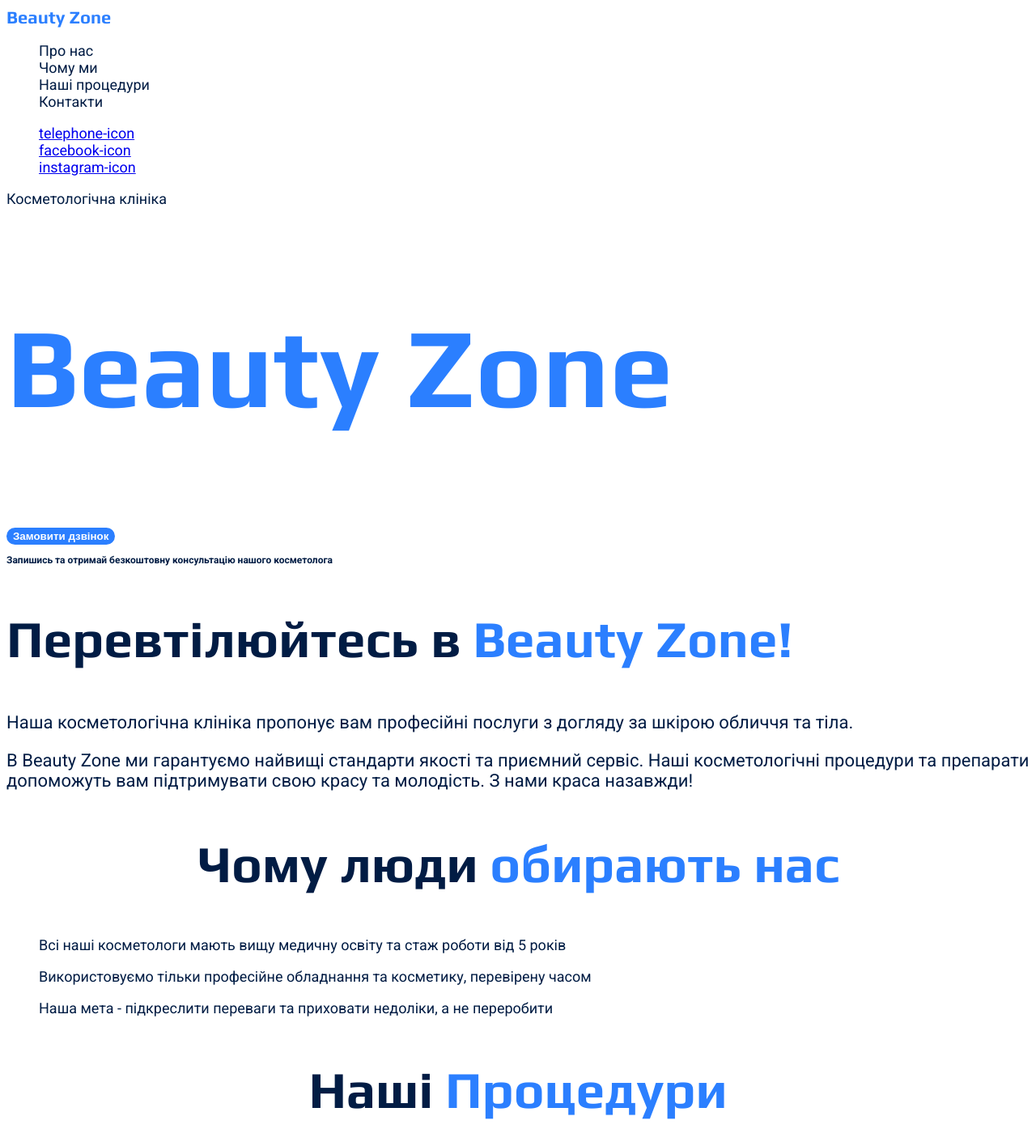
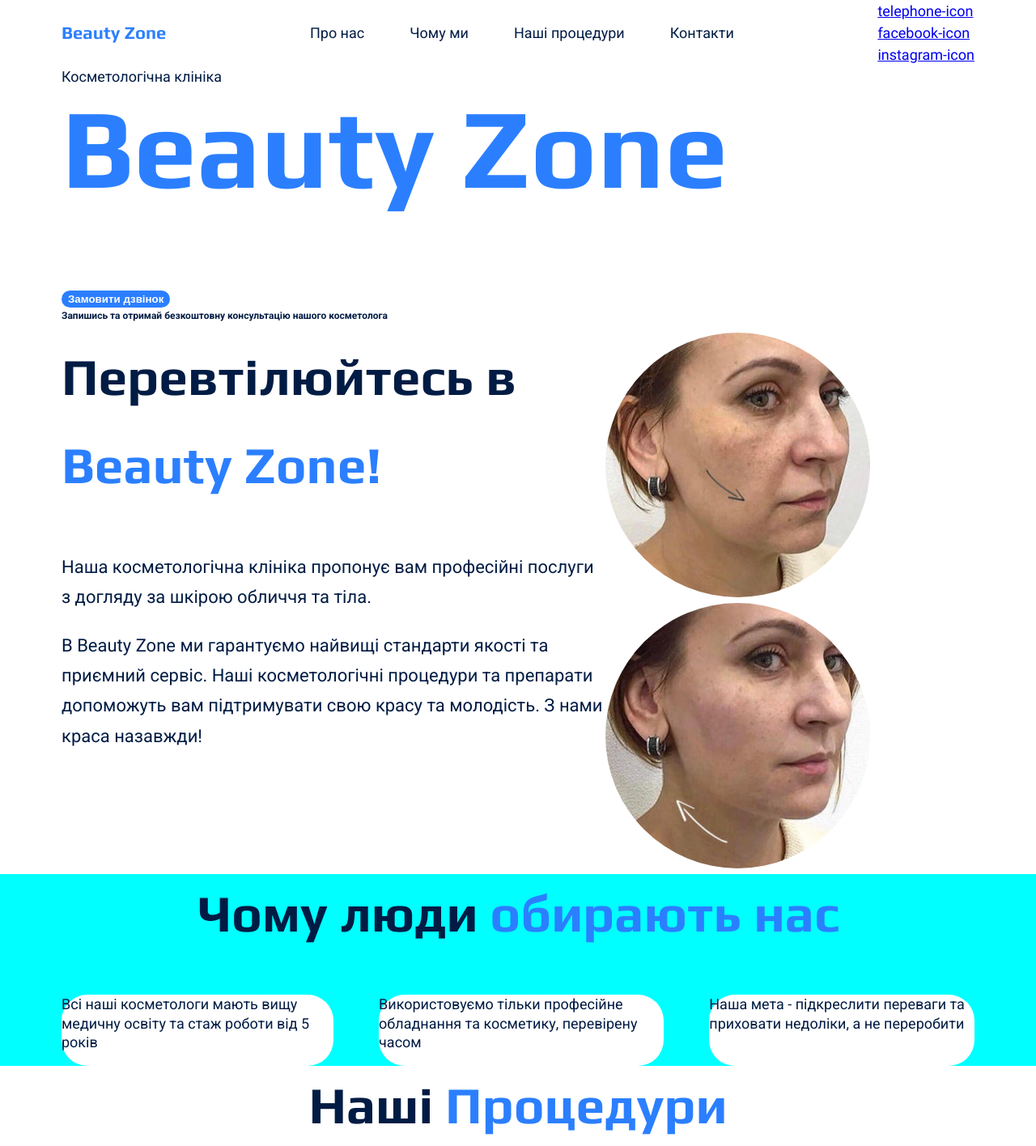
Before and after one commit to svitlanahlushchenko/index, a plain HTML site: page index.html in a window 1280 px wide. Shown: the top 1416 px of the page at 81% size. Drawn offline with Linux system fonts and the light colour scheme.

Commit message:
добавила немного разметки

```diff
--- a/index.html
+++ b/index.html
@@ -14,10 +14,14 @@
   </head>
   <body>
     <header class="header">
+      <div class="container">
+        <div class="header__container">
           <nav class="header__nav">
             <a class="header__logo-link" href="#">beauty zone</a>
             <ul class="header__menu">
-          <li><a class="header__link" href="#rebuilt-section">Про нас</a></li>
+              <li>
+                <a class="header__link" href="#rebuilt-section">Про нас</a>
+              </li>
               <li>
                 <a class="header__link" href="#advantages-section">Чому ми</a>
               </li>
@@ -30,7 +34,7 @@
                 <a class="header__link" href="#procedure-section">Контакти</a>
               </li>
             </ul>
-        <ul>
+            <ul header__contacts>
               <li>
                 <a href="#">telephone-icon</a>
               </li>
@@ -42,40 +46,66 @@
               </li>
             </ul>
           </nav>
+        </div>
+      </div>
     </header>
 
     <main>
       <section class="hero-section">
+        <div class="container">
           <p>Косметологічна клініка</p>
           <h1 class="hero-section__title">Beauty Zone</h1>
           <button class="button" type="button">Замовити дзвінок</button>
           <p class="hero-section__text">
             Запишись та отримай безкоштовну консультацію нашого косметолога
           </p>
+        </div>
       </section>
+
       <section class="rebuilt-section" id="rebuilt-section">
+        <div class="container">
+          <div class="rebuilt-section__container">
+            <div class="rebuilt-section__text">
               <h2 class="rebuilt-section__title">
                 Перевтілюйтесь в
                 <span class="rebuilt-section__title-accent">beauty zone!</span>
               </h2>
               <p class="rebuilt-section__text">
-          Наша косметологічна клініка пропонує вам професійні послуги з догляду
-          за шкірою обличчя та тіла.
+                Наша косметологічна клініка пропонує вам професійні послуги з
+                догляду за шкірою обличчя та тіла.
               </p>
               <p class="rebuilt-section__text">
-          B <span class="rebuilt-section__text-accent">beauty zone</span> ми
+                B
+                <span class="rebuilt-section__text-accent">beauty zone</span> ми
                 гарантуємо найвищі стандарти якості та приємний сервіс. Наші
-          косметологічні процедури та препарати допоможуть вам підтримувати свою
-          красу та молодість. З нами краса назавжди!
+                косметологічні процедури та препарати допоможуть вам
+                підтримувати свою красу та молодість. З нами краса назавжди!
               </p>
+            </div>
+            <div class="rebuilt-section__photos">
+              <img
+                class="rebuilt-section__photo"
+                src="./images/woman-before.jpg"
+                alt="photo wonam before"
+              />
+              <img
+                class="rebuilt-section__photo"
+                src="./images/woman-after.jpg"
+                alt="photo woman after"
+              />
+            </div>
+          </div>
+        </div>
       </section>
+
       <section class="advantages-section" id="advantages-section">
+        <div class="container">
           <h2 class="advantages-section__title">
             Чому люди
             <span class="advantages-section__title-accent">обирають нас</span>
           </h2>
-        <ul>
-          <li>
+          <ul class="advantages-section__menu">
+            <li class="advantages-section__item">
               <article>
                 <p>
                   Всі наші косметологи мають вищу медичну освіту та стаж роботи
@@ -83,7 +113,7 @@
                 </p>
               </article>
             </li>
-          <li>
+            <li class="advantages-section__item">
               <article>
                 <p>
                   Використовуємо тільки професійне обладнання та косметику,
@@ -91,7 +121,7 @@
                 </p>
               </article>
             </li>
-          <li>
+            <li class="advantages-section__item">
               <article>
                 <p>
                   Наша мета - підкреслити переваги та приховати недоліки, а не
@@ -100,8 +130,11 @@
               </article>
             </li>
           </ul>
+        </div>
       </section>
+
       <section class="procedure-section" id="procedure-section">
+        <div class="container">
           <h2 class="procedure-section__title">
             Наші <span class="procedure-section__title-accent">процедури</span>
           </h2>
@@ -116,8 +149,11 @@
               <article><h3>Очищення обличчя</h3></article>
             </li>
           </ul>
+        </div>
       </section>
+
       <section class="contact-section" id="contact-section">
+        <div class="container">
           <h2 class="contact-section__title">
             Як нас <span class="contact-section__title-accent">знайти</span>
           </h2>
@@ -129,10 +165,12 @@
             loading="lazy"
             referrerpolicy="no-referrer-when-downgrade"
           ></iframe>
+        </div>
       </section>
     </main>
 
     <footer class="footer">
+      <div class="container">
         <nav class="footer__nav">
           <a class="footer__logo-link" href="#">beauty zone</a>
 
@@ -181,9 +219,12 @@
               <a class="footer__socials-icon" href="#">instagram-icon</a>
             </li>
           </ul>
-        <a href="#" target="_blank">Політика конфіденційності</a>
-        <p class="footer__data-protect">&copy; 2022 Дані захищені</p>
+          <a class="footer__address-link" href="#" target="_blank"
+            >Політика конфіденційності</a
+          >
+          <p class="footer__copyright">&copy; 2022 Дані захищені</p>
         </address>
+      </div>
     </footer>
   </body>
 </html>
--- a/scss/_base.scss
+++ b/scss/_base.scss
@@ -1,4 +1,10 @@
+* {
+  box-sizing: border-box;
+}
+
 ul {
+  margin: 0;
+  padding: 0;
   list-style-type: none;
 }
 
@@ -7,4 +13,16 @@ body {
   font-family: 'Roboto', 'Play', sans-serif;
   font-size: 18px;
   font-weight: 400;
+  line-height: 1.5;
+  margin: 0;
 }
+
+h1,
+h2,
+h3,
+h4,
+h5,
+h6,
+p {
+  margin-top: 0;
+}
--- a/scss/layouts/_advantages-section.scss
+++ b/scss/layouts/_advantages-section.scss
@@ -1,4 +1,5 @@
 .advantages-section {
+  background-color: aqua;
   &__title {
     font-family: Play;
     font-size: 64px;
@@ -9,4 +10,14 @@
   &__title-accent {
     color: var(--color-primary-light-blue);
   }
+
+  &__menu {
+    line-height: 1.3;
+    display: flex;
+    gap: 56px;
+  }
+  &__item {
+    background-color: var(--color-primary-white);
+    border-radius: 32px;
+  }
 }
--- /dev/null
+++ b/scss/layouts/_container.scss
@@ -0,0 +1,6 @@
+.container {
+  width: 100%;
+  max-width: 1176px;
+  margin: 0 auto;
+  padding: 0 24px;
+}
--- a/scss/layouts/_footer.scss
+++ b/scss/layouts/_footer.scss
@@ -7,16 +7,19 @@
     font-size: 24px;
     font-family: Play;
     font-weight: 700;
+    line-height: 0.9;
   }
   &__link,
   &__address-link {
     color: var(--color-primary-white);
     text-decoration: none;
     font-size: 16px;
+    font-style: normal;
   }
 
-  &__data-protect {
+  &__copyright {
     color: var(--color-secondary-light-grey);
     font-size: 13px;
+    font-style: normal;
   }
 }
--- a/scss/layouts/_header.scss
+++ b/scss/layouts/_header.scss
@@ -1,4 +1,35 @@
 .header {
+  &__container {
+    display: flex;
+    align-items: center;
+    gap: 40px;
+  }
+  &__nav {
+    display: flex;
+    flex-grow: 1;
+    align-items: center;
+    gap: 40px;
+  }
+  &__menu {
+    display: flex;
+    gap: 56px;
+    flex-grow: 1;
+    justify-content: center;
+  }
+  &__contacts {
+    display: flex;
+    gap: 32px;
+    justify-content: center;
+  }
+  &__logo-link {
+    color: var(--color-primary-light-blue);
+    text-decoration: none;
+    font-family: Play;
+    font-size: 22px;
+    font-weight: 700;
+    text-transform: capitalize;
+    line-height: 0.95;
+  }
   &__link {
     color: var(--color-primary-dark-blue);
     text-decoration: none;
@@ -6,15 +37,5 @@
 
   &__link:hover {
     color: var(--color-primary-light-blue);
-    font-weight: 700;
-  }
-
-  &__logo-link {
-    color: var(--color-primary-light-blue);
-    text-decoration: none;
-    font-family: Play;
-    font-size: 22px;
-    font-weight: 700;
-    text-transform: capitalize;
   }
 }
--- a/scss/layouts/_hero-section.scss
+++ b/scss/layouts/_hero-section.scss
@@ -5,6 +5,7 @@
     font-family: Play;
     font-size: 140px;
     font-weight: 700;
+    line-height: 0.8;
   }
   &__text {
     font-size: 12px;
--- a/scss/layouts/_procedure-section.scss
+++ b/scss/layouts/_procedure-section.scss
@@ -11,6 +11,9 @@
     text-transform: capitalize;
   }
   &__menu {
+    display: flex;
+    gap: 16px;
     font-size: 22px;
+    line-height: 1.2;
   }
 }
--- a/scss/layouts/_rebuilt-section.scss
+++ b/scss/layouts/_rebuilt-section.scss
@@ -1,4 +1,8 @@
 .rebuilt-section {
+  &__container {
+    display: flex;
+  }
+
   &__title {
     font-family: Play;
 
@@ -12,8 +16,14 @@
 
   &__text {
     font-size: 22px;
+    line-height: 1.7;
+    max-width: 709px;
   }
   &__text-accent {
     text-transform: capitalize;
   }
+
+  &__photo {
+    border-radius: 50%;
+  }
 }
--- a/scss/main.scss
+++ b/scss/main.scss
@@ -4,10 +4,12 @@
 
 @import './layouts/advantages-section';
 @import './layouts/contact-section';
+@import './layouts/container';
 @import './layouts/footer';
 @import './layouts/header';
 @import './layouts/hero-section';
 @import './layouts/procedure-section';
 @import './layouts/rebuilt-section';
 
+@import './utils/fonts';
 @import './utils/variables';
--- /dev/null
+++ b/scss/utils/_fonts.scss
@@ -0,0 +1,31 @@
+@font-face {
+  font-display: swap;
+  font-family: 'Roboto';
+  font-style: normal;
+  font-weight: 400;
+  src: url('../fonts/roboto-v30-latin-regular.woff2') format('woff2');
+}
+
+@font-face {
+  font-display: swap;
+  font-family: 'Roboto';
+  font-style: normal;
+  font-weight: 700;
+  src: url('../fonts/roboto-v30-latin-700.woff2') format('woff2');
+}
+
+@font-face {
+  font-display: swap;
+  font-family: 'Play';
+  font-style: normal;
+  font-weight: 400;
+  src: url('../fonts/play-v19-latin-regular.woff2') format('woff2');
+}
+
+@font-face {
+  font-display: swap;
+  font-family: 'Play';
+  font-style: normal;
+  font-weight: 700;
+  src: url('../fonts/play-v19-latin-700.woff2') format('woff2');
+}
```
Also changed, not shown: css/main.css, fonts/play-v19-latin-700.woff2 (added), fonts/play-v19-latin-regular.woff2 (added), fonts/roboto-v30-latin-700.woff2 (added), fonts/roboto-v30-latin-regular.woff2 (added), images/header-section-photo.jpg (renamed from images/header-photo.jpg), 1 other file. Lines whose indentation alone changed are shown as unchanged.
